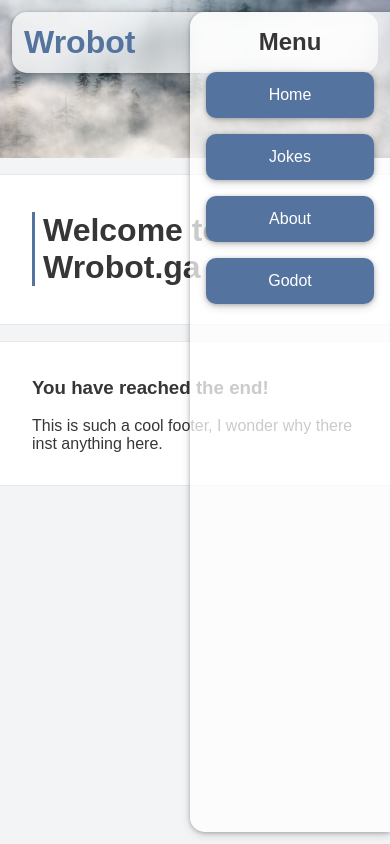
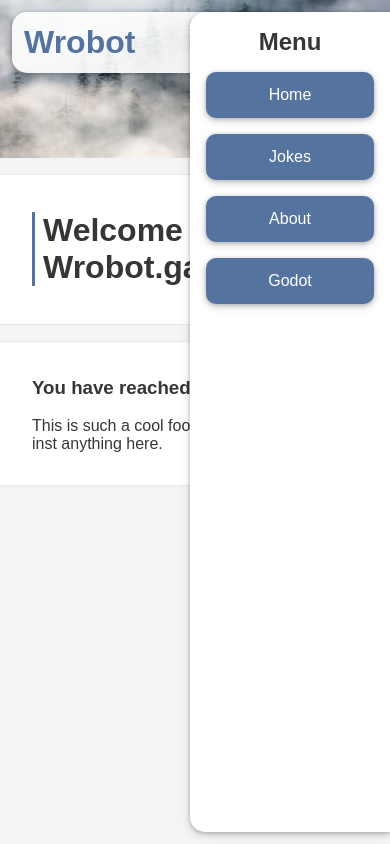
Before and after one commit to WrobotGames/WrobotWebsite, a Nuxt app: page / in a window 390 px wide. Built offline with nearby package versions, Linux system fonts and the light colour scheme.

Commit message:
remove blur
lag issue on mobile and not working as intended om chrome

```diff
--- a/components/AppHeader.vue
+++ b/components/AppHeader.vue
@@ -54,13 +54,12 @@ const togglemenu = () => {
     .headerbox {
         z-index: 999;
         position: fixed;
-        background: rgba(255, 255, 255, 0.7);
+        background: rgba(255, 255, 255, 0.9);
         top: 0.75rem;
         left: 0.75rem;
         right: 0.75rem;
         border-radius: 15px;
         box-shadow: 0 3px 10px rgba(0,0,0,0.15), 0 1px 4px rgba(0,0,0,0.24);
-        backdrop-filter: blur(0.5rem);
     }
     .header {
         list-style: none;
@@ -118,13 +117,12 @@ const togglemenu = () => {
             flex-direction: column;
             justify-content: flex-start;
                 position: fixed;
-                right: -0.75rem;
-                top: 0;
+                right: 0rem;
+                top: 0.75rem;
                 padding: 0;
                 width:200px;
                 height: calc(100vh - 1.5rem);
-                background: rgba(256, 256, 256, 0.742);
-                backdrop-filter: blur(10px);
+                background: rgba(256, 256, 256, 1);
                 border-top-left-radius: 15px;
                 border-bottom-left-radius: 15px;
                 box-shadow: 0 3px 10px rgba(0,0,0,0.15), 0 1px 4px rgba(0,0,0,0.24);
--- a/pages/jokes/index.vue
+++ b/pages/jokes/index.vue
@@ -26,13 +26,11 @@ export default {
             }
         }
         try{
+        const res = await useFetch("https://icanhazdadjoke.com/search", {
+            headers: {'Accept': 'application/json'}
+        });
 
-        console.log(useFetch("https://icanhazdadjoke.com/search", {
-            headers: {'Accept': 'application/json'}
-        }).data._rawValue.results)
-        this.jokes = useFetch("https://icanhazdadjoke.com/search", {
-            headers: {'Accept': 'application/json'}
-        }).data._rawValue.results
+        this.jokes = res.data._rawValue.results
         }catch(err){
             console.log(err);
         }
```
